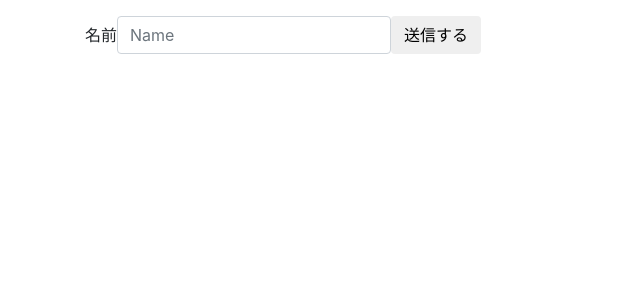
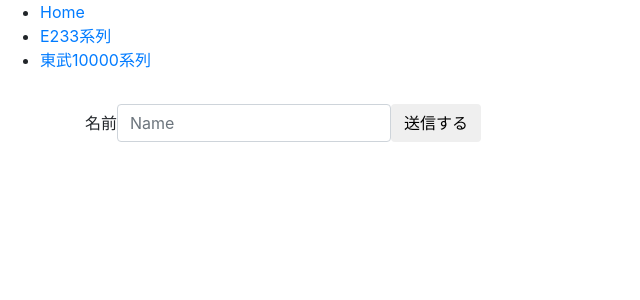
Before and after one commit to Massu0921/Train-Rollsign, a Flask app: template templates/index.html in a window 1280 px wide. Shown: the top 300 px of the page, without its empty margins (0-640 px from the left). Run offline with Flask 2, Linux system fonts and the light colour scheme; the template is opened without the code that fills it, so the values that code supplies are empty; some libraries are stand-ins or nearby versions.

Commit message:
ヘッダー追加

```diff
--- a/templates/layout.html
+++ b/templates/layout.html
@@ -20,6 +20,15 @@
     <![endif]-->
   </head>
   <body>
+    <!-- header -->
+    <header>
+      <ul>
+        <li><a href="index.html">Home</a></li>
+        <li><a href="E233.html">E233系列</a></li>
+        <li><a href="tobu_10000.html">東武10000系列</a></li>
+      </ul>
+    </header>
+
     {% block content %}{% endblock %}
     <!-- jQuery 読み込み (jsより先に読み込む) -->
     <script src="/static/js/jquery.min.js"></script>
```
